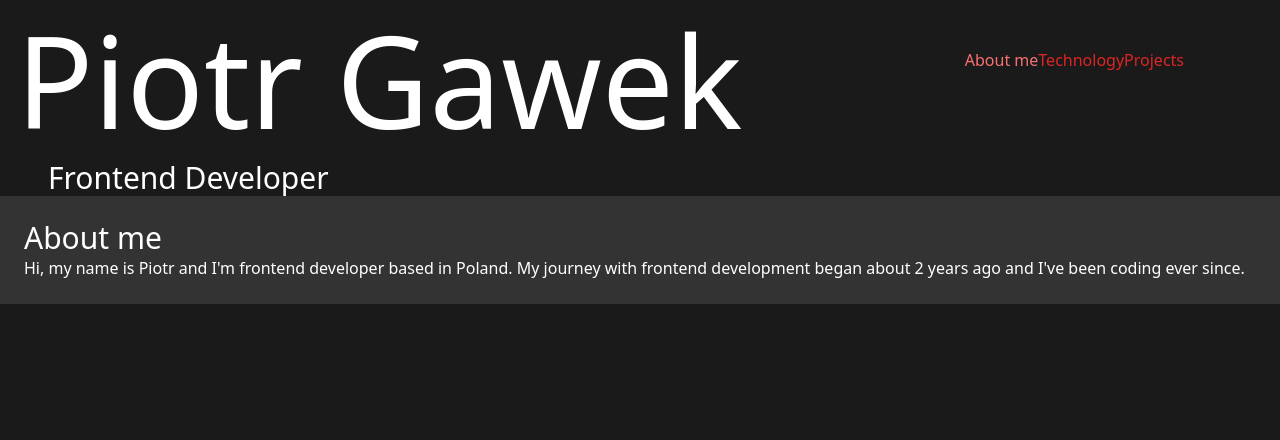
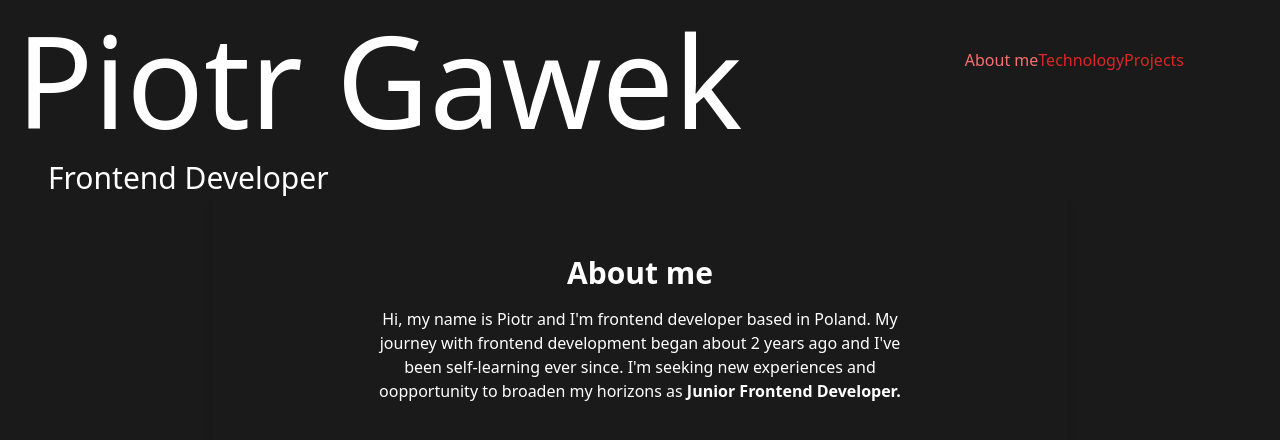
Before and after one commit to Garmah98/Portfolio, a React (Vite) app: page / in a window 1280 px wide. Shown: the top 440 px of the page. Built offline with nearby package versions, Linux system fonts and the light colour scheme.

Commit message:
Finished basic About me page

```diff
--- a/src/components/AboutMe.tsx
+++ b/src/components/AboutMe.tsx
@@ -1,11 +1,13 @@
 export default function AboutMe() {
     return (
-        <section className="p-6 bg-[#333]">
-            <h2 className="text-3xl">About me</h2>
-            <p>
+        <section className="m-auto flex h-1/3 w-2/3 flex-col items-center justify-center p-6 text-center shadow-lg">
+            <h2 className="mb-4 text-3xl font-semibold">About me</h2>
+            <p className="w-2/3">
                 Hi, my name is Piotr and I'm frontend developer based in Poland.
                 My journey with frontend development began about 2 years ago and
-                I've been coding ever since.
+                I've been self-learning ever since. I'm seeking new experiences
+                and oopportunity to broaden my horizons as{' '}
+                <span className="font-semibold">Junior Frontend Developer.</span>
             </p>
         </section>
     )
```
